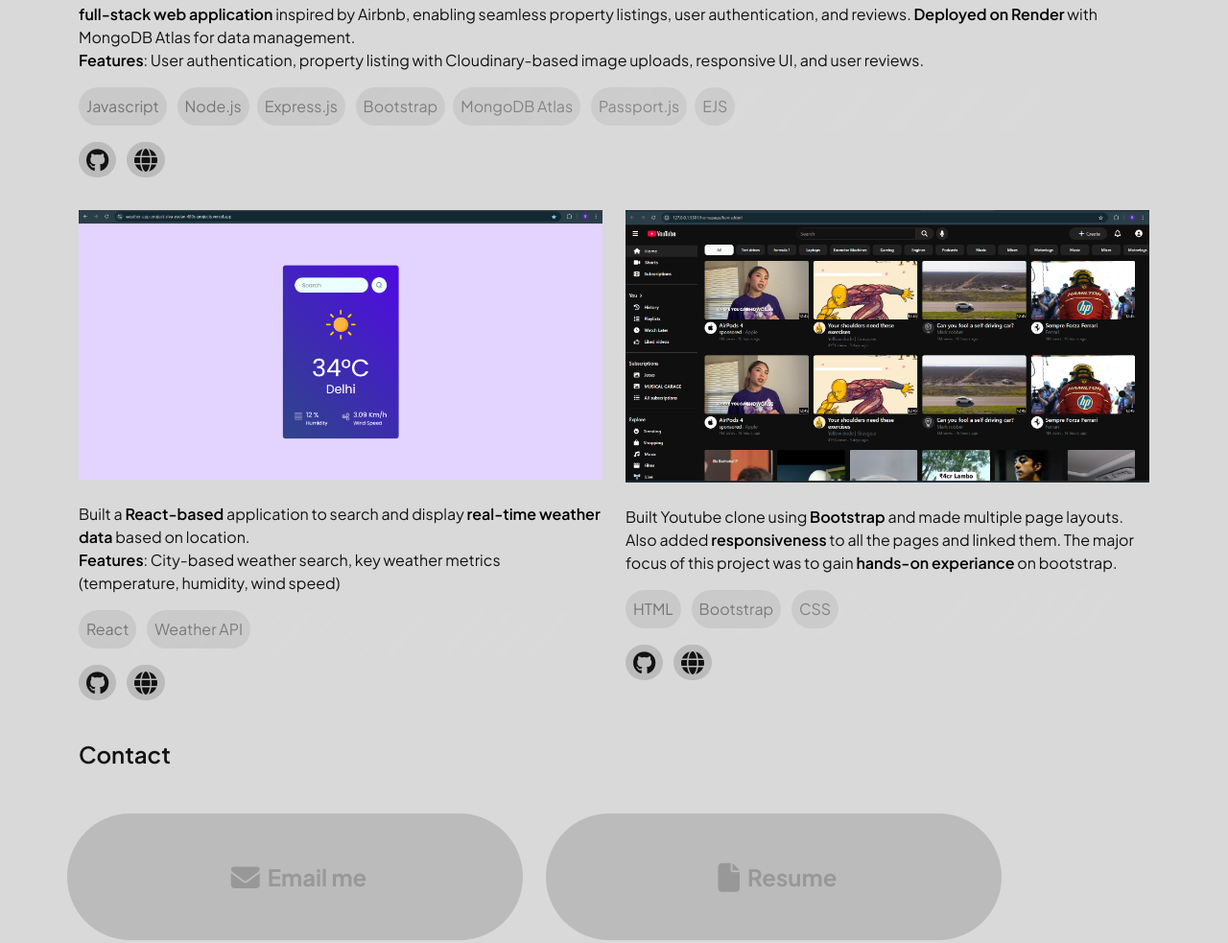
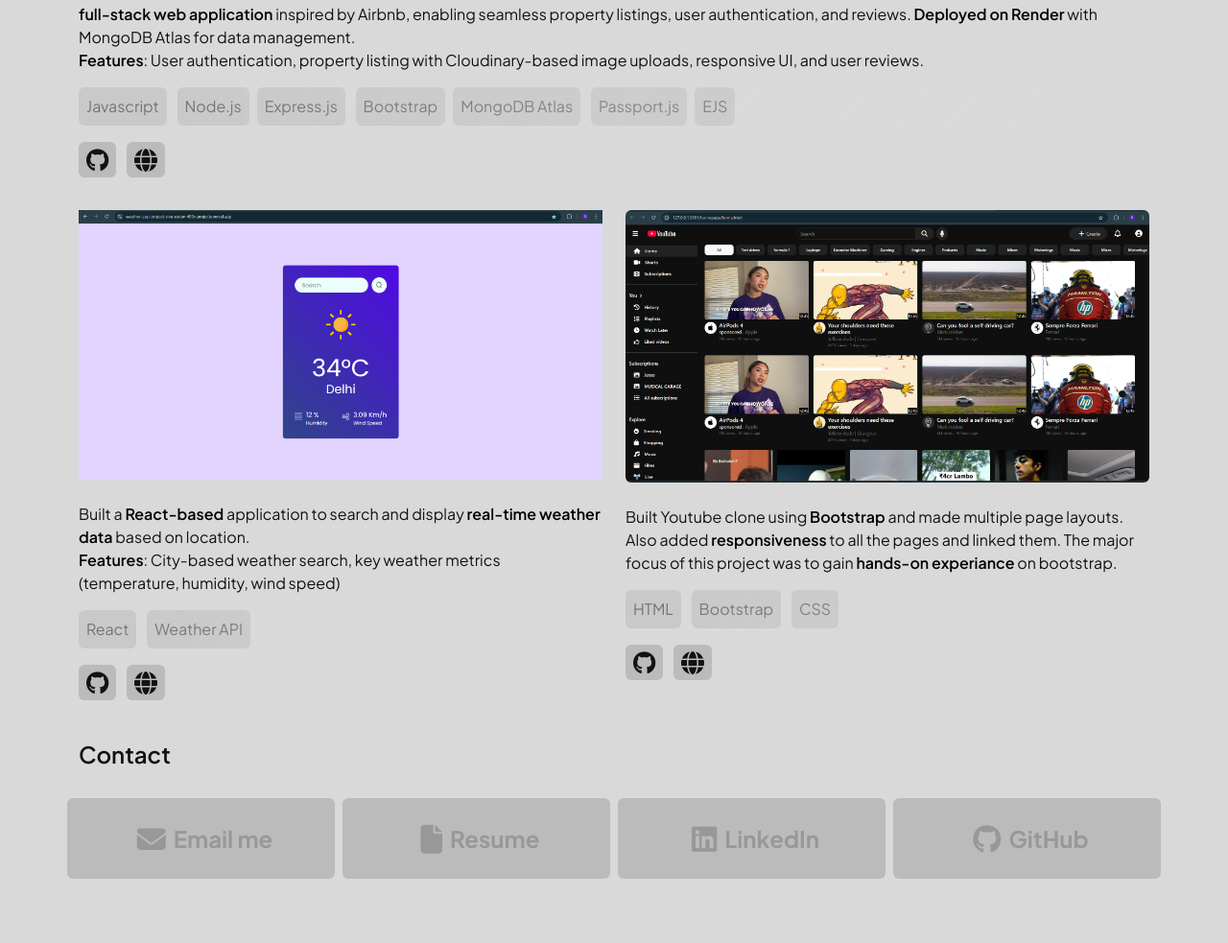
Before and after one commit to Siva-yadav-489/portfolio, a plain HTML site: page index.html in a window 1280 px wide. Shown: the part 1565-2548 px from the top of the page at 96% size. Drawn offline with nearby package versions, Linux system fonts and the light colour scheme.

Commit message:
minor corrections made

```diff
--- a/index.html
+++ b/index.html
@@ -26,15 +26,13 @@
     <link rel="stylesheet" href="style.css" />
   </head>
   <body class="plus-jakarta-sans-dmSans">
-    <nav
-      class="navbar navbar-expand-lg lh-base fixed-top rounded-pill mx-3 mt-2"
-    >
+    <nav class="navbar navbar-expand-lg lh-base fixed-top rounded mx-2 mt-2">
       <div class="container-fluid bg-transparent">
-        <a class="navbar-brand bg-transparent rounded-pill" href="#"
+        <a class="navbar-brand bg-transparent rounded" href="#"
           ><i class="fa-brands fa-stripe-s fa-xs"></i
         ></a>
         <button
-          class="navbar-toggler bg-transparent rounded-pill"
+          class="navbar-toggler bg-transparent rounded"
           type="button"
           data-bs-toggle="collapse"
           data-bs-target="#navbarNavAltMarkup"
@@ -48,19 +46,17 @@
           class="collapse navbar-collapse bg-transparent justify-content-center"
           id="navbarNavAltMarkup"
         >
-          <div class="navbar-nav bg-transparent rounded-pill">
-            <a class="nav-link px-3 rounded-pill bg-transparent" href="#about"
+          <div class="navbar-nav bg-transparent">
+            <a class="nav-link px-3 rounded bg-transparent" href="#about"
               >About</a
             >
-            <a class="nav-link px-3 rounded-pill bg-transparent" href="#skills"
+            <a class="nav-link px-3 rounded bg-transparent" href="#skills"
               >Skills</a
             >
-            <a
-              class="nav-link px-3 rounded-pill bg-transparent"
-              href="#projects"
+            <a class="nav-link px-3 rounded bg-transparent" href="#projects"
               >Projects</a
             >
-            <a class="nav-link px-3 rounded-pill bg-transparent" href="#contact"
+            <a class="nav-link px-3 rounded bg-transparent" href="#contact"
               >Contact</a
             >
           </div>
@@ -87,7 +83,7 @@
           </div>
         </div>
         <div class="row align-items-center pb-4" id="about">
-          <p class="fs-4 fw-semibold headings rounded-pill py-1">About</p>
+          <p class="fs-4 fw-semibold headings rounded py-1">About</p>
           <p class="fs-5">
             I'm a B.Tech graduate in Information Technology with a passion for
             building
@@ -101,7 +97,7 @@
           </p>
         </div>
         <div class="row align-items-center pb-4" id="skills">
-          <p class="fs-4 fw-semibold col-12 headings rounded-pill py-1 mb-4">
+          <p class="fs-4 fw-semibold col-12 headings rounded py-1 mb-4">
             Skills
           </p>
           <figure
@@ -226,9 +222,7 @@
           </figure>
         </div>
         <div class="row align-items-start pb-4" id="projects">
-          <p class="fs-4 fw-semibold col-12 headings rounded-pill py-1">
-            Projects
-          </p>
+          <p class="fs-4 fw-semibold col-12 headings rounded py-1">Projects</p>
           <!-- project-1 -->
           <div class="col-lg-12">
             <div
@@ -236,7 +230,7 @@
               class="carousel slide py-2 my-3"
               data-bs-ride="true"
             >
-              <div class="carousel-inner">
+              <div class="carousel-inner rounded">
                 <div class="carousel-item active">
                   <img
                     src="project-images/staysphere/home.png"
@@ -327,28 +321,22 @@
               uploads, responsive UI, and user reviews.
             </p>
             <p class="placeholder-wave">
-              <span class="tech-btn p-2 rounded-pill fs-6 placeholder me-2 mb-2"
+              <span class="tech-btn p-2 rounded fs-6 placeholder me-2 mb-2"
                 >Javascript</span
               >
-              <span
-                class="tech-btn p-2 rounded-pill fs-6 placeholder me-2 mb-2"
-              >
+              <span class="tech-btn p-2 rounded fs-6 placeholder me-2 mb-2">
                 Node.js</span
-              ><span
-                class="tech-btn p-2 rounded-pill fs-6 placeholder me-2 mb-2"
+              ><span class="tech-btn p-2 rounded fs-6 placeholder me-2 mb-2"
                 >Express.js</span
               >
-              <span class="tech-btn p-2 rounded-pill fs-6 placeholder me-2 mb-2"
+              <span class="tech-btn p-2 rounded fs-6 placeholder me-2 mb-2"
                 >Bootstrap</span
-              ><span
-                class="tech-btn p-2 rounded-pill fs-6 placeholder me-2 mb-2"
+              ><span class="tech-btn p-2 rounded fs-6 placeholder me-2 mb-2"
                 >MongoDB Atlas</span
               >
-              <span class="tech-btn p-2 rounded-pill fs-6 placeholder me-2 mb-2"
+              <span class="tech-btn p-2 rounded fs-6 placeholder me-2 mb-2"
                 >Passport.js</span
-              ><span
-                class="tech-btn p-2 rounded-pill fs-6 placeholder me-2 mb-2"
-              >
+              ><span class="tech-btn p-2 rounded fs-6 placeholder me-2 mb-2">
                 EJS
               </span>
             </p>
@@ -356,13 +344,13 @@
               <a
                 href="https://github.com/Siva-yadav-489/StaySphere-MajorProject"
                 target="_blank"
-                class="project-link p-2 me-2 rounded-pill"
+                class="project-link p-2 me-2 rounded"
                 ><i class="fa-brands fa-github fa-xl bg-transparent"></i
               ></a>
               <a
                 href="https://staysphere-majorproject.onrender.com/"
                 target="_blank"
-                class="project-link p-2 me-2 rounded-pill"
+                class="project-link p-2 me-2 rounded"
                 ><i class="fa-solid fa-globe fa-xl bg-transparent"></i
               ></a>
             </p>
@@ -372,7 +360,7 @@
             <img
               src="project-images/weather-app.png"
               alt="weather-app"
-              class="img-fluid project-image py-2 my-3"
+              class="img-fluid py-2 my-3 rounded"
             />
             <p class="fs-6">
               Built a
@@ -387,10 +375,10 @@
               humidity, wind speed)
             </p>
             <p class="placeholder-wave">
-              <span class="tech-btn p-2 rounded-pill fs-6 placeholder me-2 mb-2"
+              <span class="tech-btn p-2 rounded fs-6 placeholder me-2 mb-2"
                 >React</span
               >
-              <span class="tech-btn p-2 rounded-pill fs-6 placeholder me-2 mb-2"
+              <span class="tech-btn p-2 rounded fs-6 placeholder me-2 mb-2"
                 >Weather API</span
               >
             </p>
@@ -398,13 +386,13 @@
               <a
                 href="https://github.com/Siva-yadav-489/WeatherApp-Project"
                 target="_blank"
-                class="project-link p-2 me-2 rounded-pill"
+                class="project-link p-2 me-2 rounded"
                 ><i class="fa-brands fa-github fa-xl bg-transparent"></i
               ></a>
               <a
                 href="https://weather-app-project-siva-yadav-489s-projects.vercel.app/"
                 target="_blank"
-                class="project-link p-2 me-2 rounded-pill"
+                class="project-link p-2 me-2 rounded"
                 ><i class="fa-solid fa-globe fa-xl bg-transparent"></i
               ></a>
             </p>
@@ -416,7 +404,7 @@
               class="carousel slide py-2 my-3"
               data-bs-ride="true"
             >
-              <div class="carousel-inner">
+              <div class="carousel-inner rounded">
                 <div class="carousel-item active">
                   <img
                     src="project-images/youtube/home.png"
@@ -498,17 +486,13 @@
               on bootstrap.
             </p>
             <p class="placeholder-wave">
-              <span class="tech-btn p-2 rounded-pill fs-6 placeholder me-2 mb-2"
+              <span class="tech-btn p-2 rounded fs-6 placeholder me-2 mb-2"
                 >HTML</span
               >
-              <span
-                class="tech-btn p-2 rounded-pill fs-6 placeholder me-2 mb-2"
-              >
+              <span class="tech-btn p-2 rounded fs-6 placeholder me-2 mb-2">
                 Bootstrap</span
               >
-              <span
-                class="tech-btn p-2 rounded-pill fs-6 placeholder me-2 mb-2"
-              >
+              <span class="tech-btn p-2 rounded fs-6 placeholder me-2 mb-2">
                 CSS</span
               >
             </p>
@@ -516,21 +500,22 @@
               <a
                 href="https://github.com/Siva-yadav-489/super30/tree/main/YoutubePages"
                 target="_blank"
-                class="project-link p-2 me-2 rounded-pill"
+                class="project-link p-2 me-2 rounded"
                 ><i class="fa-brands fa-github fa-xl bg-transparent"></i
               ></a>
-              <a href="#" class="project-link p-2 me-2 rounded-pill"
+              <a href="#" class="project-link p-2 me-2 rounded"
                 ><i class="fa-solid fa-globe fa-xl bg-transparent"></i
               ></a>
             </p>
           </div>
         </div>
-        <div class="row align-items-start gap-4 pb-4" id="contact">
-          <p class="fs-4 fw-semibold col-12 headings rounded-pill py-1">
-            Contact
-          </p>
+        <div
+          class="row align-items-start justify-items-center gap-2 pb-4"
+          id="contact"
+        >
+          <p class="fs-4 fw-semibold col-12 headings rounded py-1">Contact</p>
           <div
-            class="p-5 col-lg-5 text-center rounded-pill placeholder-glow email"
+            class="px-5 py-4 col-lg col-md-5 text-center rounded placeholder-glow email"
           >
             <a
               href="mailto:skumaryadav489@gmail.com"
@@ -542,7 +527,7 @@
           </div>
 
           <div
-            class="p-5 col-lg-5 text-center rounded-pill placeholder-glow email"
+            class="px-5 py-4 col-lg col-md-5 text-center rounded placeholder-glow email"
           >
             <a
               href="https://drive.google.com/file/d/1hRNWnBvmDX7KrDMzp2MwLlUCa8E_WAyI/view?usp=sharing"
@@ -554,7 +539,7 @@
           </div>
 
           <div
-            class="p-5 col-lg-5 text-center rounded-pill placeholder-glow email"
+            class="px-5 py-4 col-lg col-md-5 text-center rounded placeholder-glow email"
           >
             <a
               href="https://www.linkedin.com/in/siva-kumar-yadav-medaboina-68571b222/"
@@ -566,7 +551,7 @@
           </div>
 
           <div
-            class="p-5 col-lg-5 text-center rounded-pill placeholder-glow email"
+            class="px-5 py-4 col-lg col-md-5 text-center rounded placeholder-glow email"
           >
             <a
               href="https://github.com/Siva-yadav-489"
```
